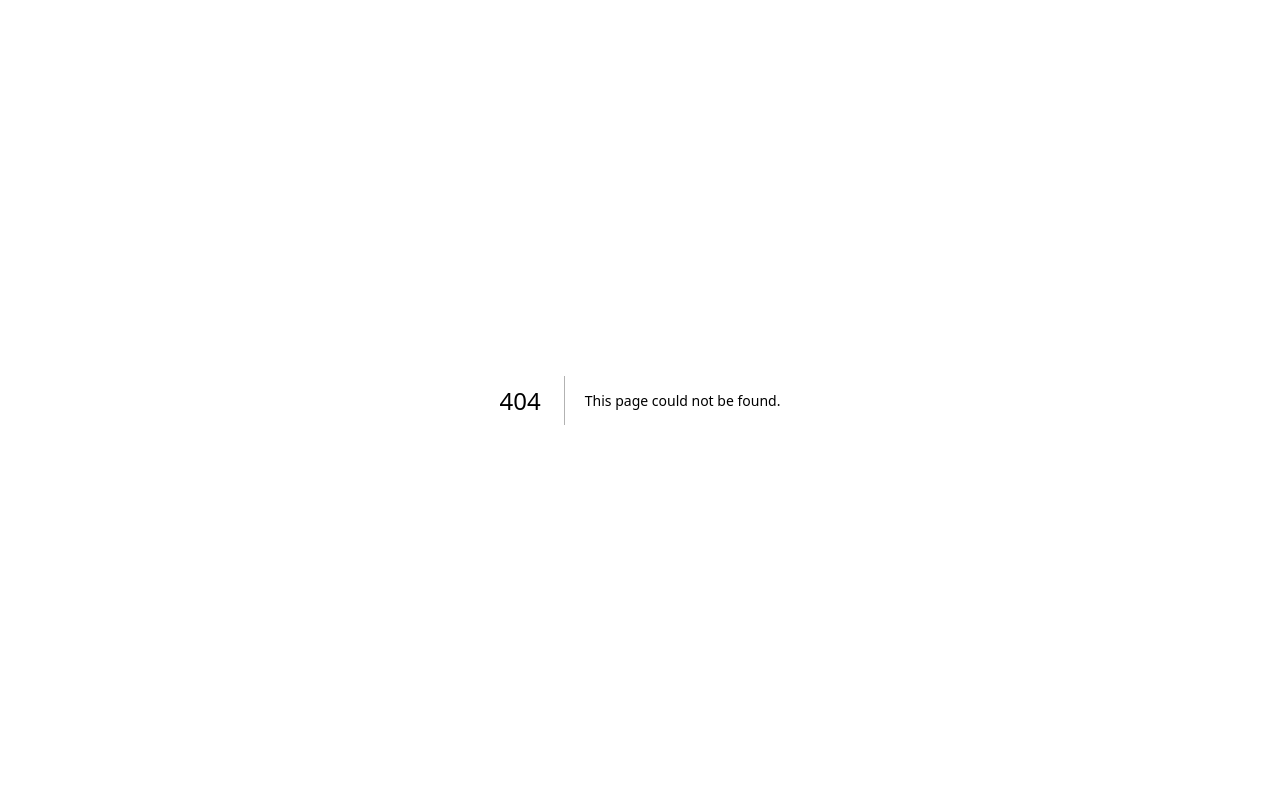
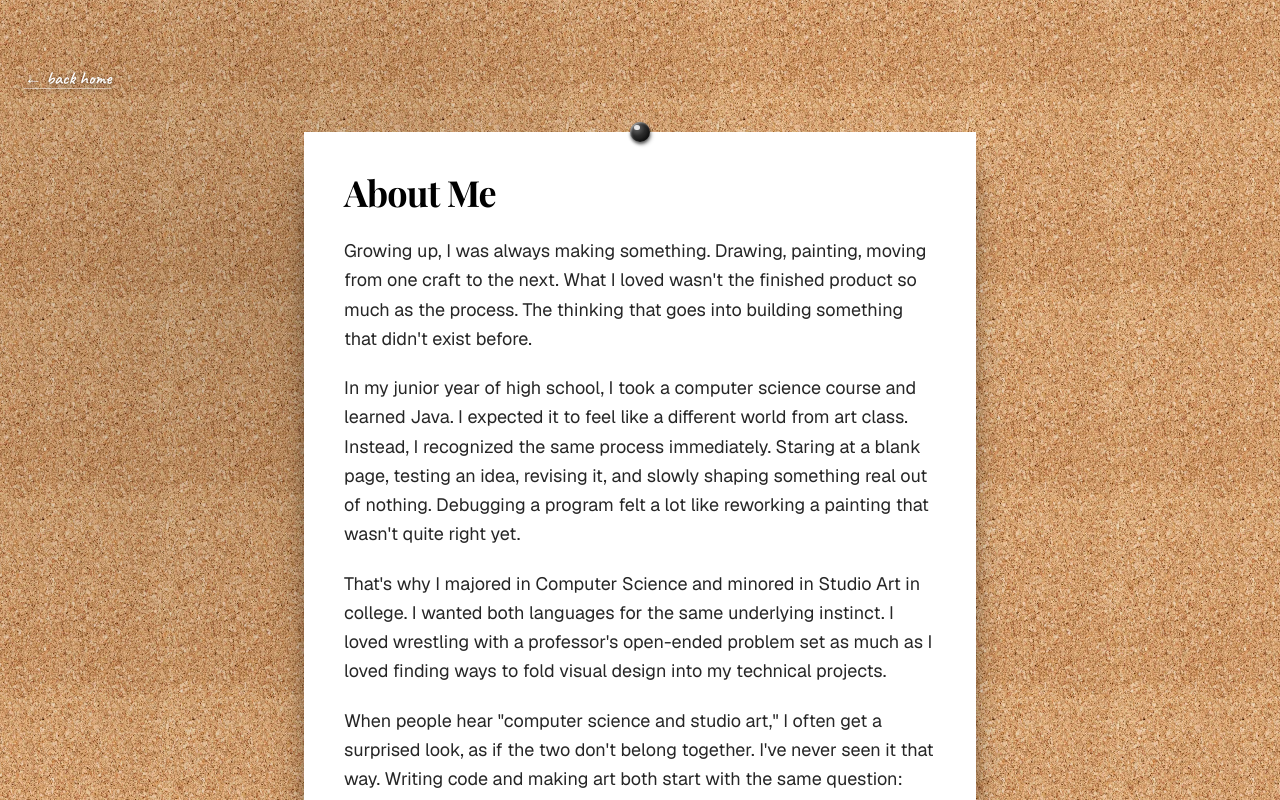
Before and after one commit to HindyH/portfolio, a Next.js app: page /about in a window 1280 px wide. Before the commit this address had no page. Shown: the top 800 px of the page. Built offline with nearby package versions, Linux system fonts and the light colour scheme.

Commit message:
Add about me page

```diff
--- /dev/null
+++ b/app/about/page.tsx
@@ -0,0 +1,56 @@
+import Link from "next/link";
+import { Pushpin } from "@/app/components/corkboard/Corkboard";
+
+export const metadata = {
+  title: "About Me | Hindy Hamburger",
+  description: "A little about Hindy Hamburger — the throughline between code and art.",
+};
+
+const PARAGRAPHS = [
+  "Growing up, I was always making something. Drawing, painting, moving from one craft to the next. What I loved wasn't the finished product so much as the process. The thinking that goes into building something that didn't exist before.",
+  "In my junior year of high school, I took a computer science course and learned Java. I expected it to feel like a different world from art class. Instead, I recognized the same process immediately. Staring at a blank page, testing an idea, revising it, and slowly shaping something real out of nothing. Debugging a program felt a lot like reworking a painting that wasn't quite right yet.",
+  "That's why I majored in Computer Science and minored in Studio Art in college. I wanted both languages for the same underlying instinct. I loved wrestling with a professor's open-ended problem set as much as I loved finding ways to fold visual design into my technical projects.",
+  "When people hear \"computer science and studio art,\" I often get a surprised look, as if the two don't belong together. I've never seen it that way. Writing code and making art both start with the same question: what do I want to bring into existence, and how do I get there? For me, that question, and the willingness to sit with it, test ideas, and revise until something works, is the throughline of everything I do.",
+];
+
+export default function AboutPage() {
+  return (
+    <main
+      className="relative flex min-h-screen w-full flex-col items-center px-4 py-16 sm:px-6"
+      style={{
+        backgroundColor: "#b98a5e",
+        backgroundImage:
+          "radial-gradient(circle at 20% 30%, rgba(0,0,0,0.15) 0, transparent 45%), " +
+          "url('/cork-texture.webp')",
+        backgroundSize: "cover, 400px 400px",
+        backgroundPosition: "center",
+        backgroundRepeat: "no-repeat, repeat",
+      }}
+    >
+      <Link
+        href="/"
+        className="font-card-title mb-10 self-start text-lg text-white underline decoration-white/50 underline-offset-4 transition-colors hover:text-white/80"
+        style={{ textShadow: "0 1px 4px rgba(0,0,0,0.5)" }}
+      >
+        ← back home
+      </Link>
+
+      <div className="relative w-full max-w-2xl">
+        <div
+          className="bg-white p-8 sm:p-10"
+          style={{ boxShadow: "0 28px 38px -12px rgba(0,0,0,0.55), 0 12px 16px -8px rgba(0,0,0,0.4)" }}
+        >
+          <h1 className="font-display-name mb-6 text-3xl font-semibold tracking-tight text-black sm:text-4xl">
+            About Me
+          </h1>
+          <div className="space-y-5 text-left text-base leading-relaxed text-neutral-800 sm:text-lg">
+            {PARAGRAPHS.map((paragraph, i) => (
+              <p key={i}>{paragraph}</p>
+            ))}
+          </div>
+        </div>
+        <Pushpin size={20} />
+      </div>
+    </main>
+  );
+}
--- a/app/page.tsx
+++ b/app/page.tsx
@@ -42,7 +42,7 @@ export default function HomePage() {
                         </div>
                         <Pushpin size={20} />
                     </div>
-                    <h1 className="font-display-name relative inline-block px-8 py-4 text-4xl font-semibold tracking-tight text-black sm:text-5xl">
+                    <div className="font-display-name relative inline-block px-8 py-4 text-black">
                         <svg
                             aria-hidden
                             className="absolute inset-0 -z-10 h-full w-full"
@@ -68,8 +68,16 @@ export default function HomePage() {
                                 filter="url(#paper-grain)"
                             />
                         </svg>
-                        <span className="relative">Hindy Hamburger</span>
-                    </h1>
+                        <div className="relative flex flex-col items-center gap-1">
+                            <h1 className="text-4xl font-semibold tracking-tight sm:text-5xl">Hindy Hamburger</h1>
+                            <Link
+                                href="/about"
+                                className="pointer-events-auto text-lg font-semibold tracking-tight underline decoration-black/30 underline-offset-4 transition-opacity hover:opacity-70 sm:text-xl"
+                            >
+                                about me
+                            </Link>
+                        </div>
+                    </div>
                 </div>
             </section>
 
@@ -119,7 +127,7 @@ function TabCard({
                 </a>
             ) : (
                 <Link href={href} className={noteClassName}>
-                {inner}
+                    {inner}
                 </Link>
             )}
         </div>
```
